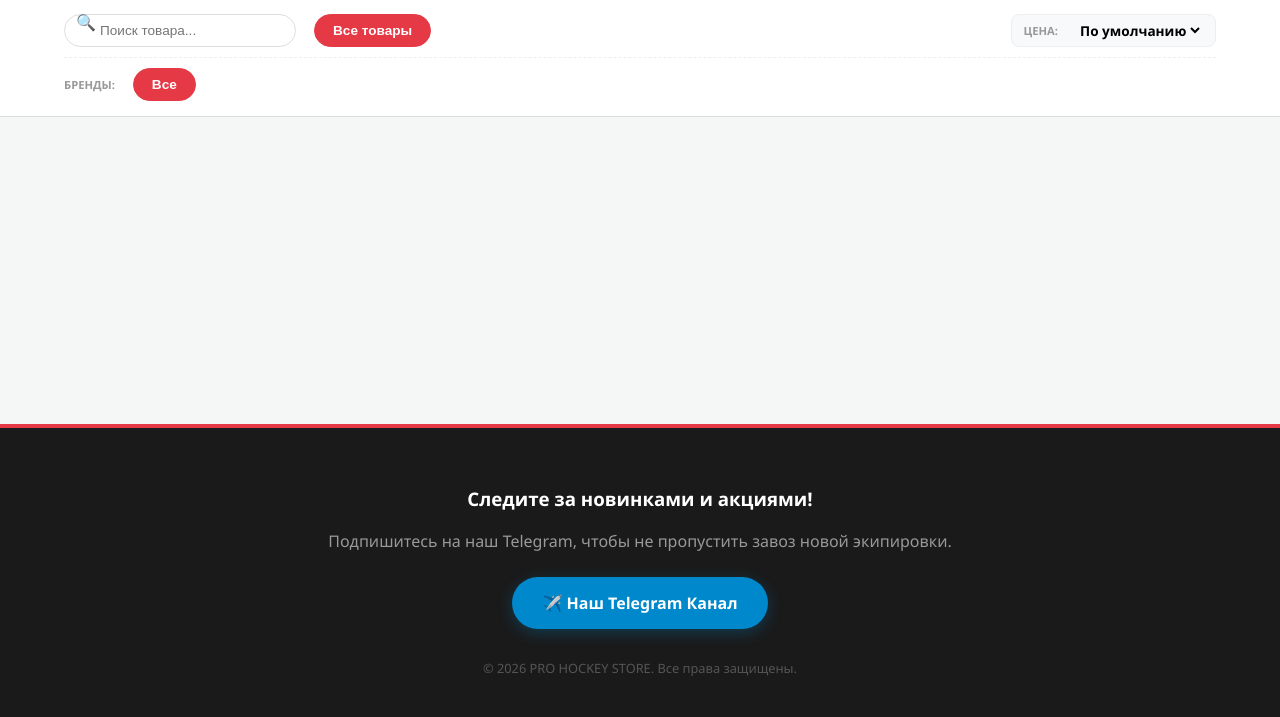
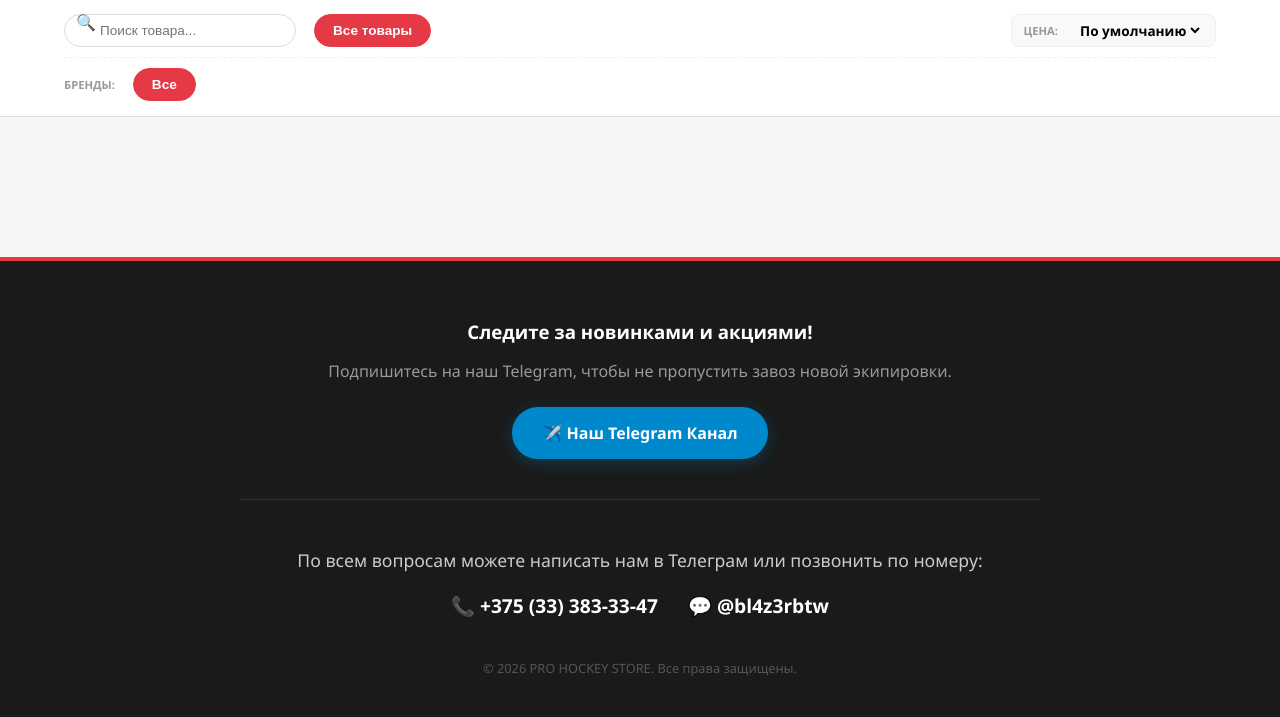
Before and after one commit to artik1112006-lang/pro_hockey-store, a FastAPI app: page / in a window 1280 px wide; the page is wider, and only the part inside the window is pictured. Shown: the part 83-800 px from the top of that part. Run offline with FastAPI, Linux system fonts and the light colour scheme; data that the repository does not hold is empty.

Commit message:
Update index.html

```diff
--- a/templates/index.html
+++ b/templates/index.html
@@ -148,13 +148,33 @@
 </div>
 
 <footer>
-    <h3>Следите за новинками и акциями!</h3>
-    <p style="color: #999; margin-bottom: 25px;">Подпишитесь на наш Telegram, чтобы не пропустить завоз новой экипировки.</p>
-    <a href="https://t.me/hokkeystore" target="_blank" class="tg-btn">
-        <span>✈️ Наш Telegram Канал</span>
-    </a>
-    <div style="margin-top: 30px; font-size: 0.8rem; color: #555;">
-        &copy; 2026 PRO HOCKEY STORE. Все права защищены.
+    <div style="max-width: 800px; margin: 0 auto;">
+        <h3 style="margin-bottom: 10px;">Следите за новинками и акциями!</h3>
+        <p style="color: #999; margin-bottom: 25px;">Подпишитесь на наш Telegram, чтобы не пропустить завоз новой экипировки.</p>
+
+        <a href="https://t.me/hokkeystore" target="_blank" class="tg-btn">
+            <span>✈️ Наш Telegram Канал</span>
+        </a>
+
+        <div style="margin-top: 40px; padding-top: 30px; border-top: 1px solid #333;">
+            <p style="font-size: 1.1rem; margin-bottom: 20px; color: #ccc;">
+                По всем вопросам можете написать нам в Телеграм или позвонить по номеру:
+            </p>
+
+            <div style="display: flex; flex-wrap: wrap; justify-content: center; gap: 30px; font-weight: bold; font-size: 1.2rem;">
+                <a href="tel:+375333833347" style="color: white; text-decoration: none; display: flex; align-items: center; gap: 10px; transition: 0.3s;" onmouseover="this.style.color='#e63946'" onmouseout="this.style.color='white'">
+                    📞 +375 (33) 383-33-47
+                </a>
+
+                <a href="https://t.me/bl4z3rbtw" target="_blank" style="color: white; text-decoration: none; display: flex; align-items: center; gap: 10px; transition: 0.3s;" onmouseover="this.style.color='#0088cc'" onmouseout="this.style.color='white'">
+                    💬 @bl4z3rbtw
+                </a>
+            </div>
+        </div>
+
+        <div style="margin-top: 40px; font-size: 0.8rem; color: #555;">
+            &copy; 2026 PRO HOCKEY STORE. Все права защищены.
+        </div>
     </div>
 </footer>
 
```
